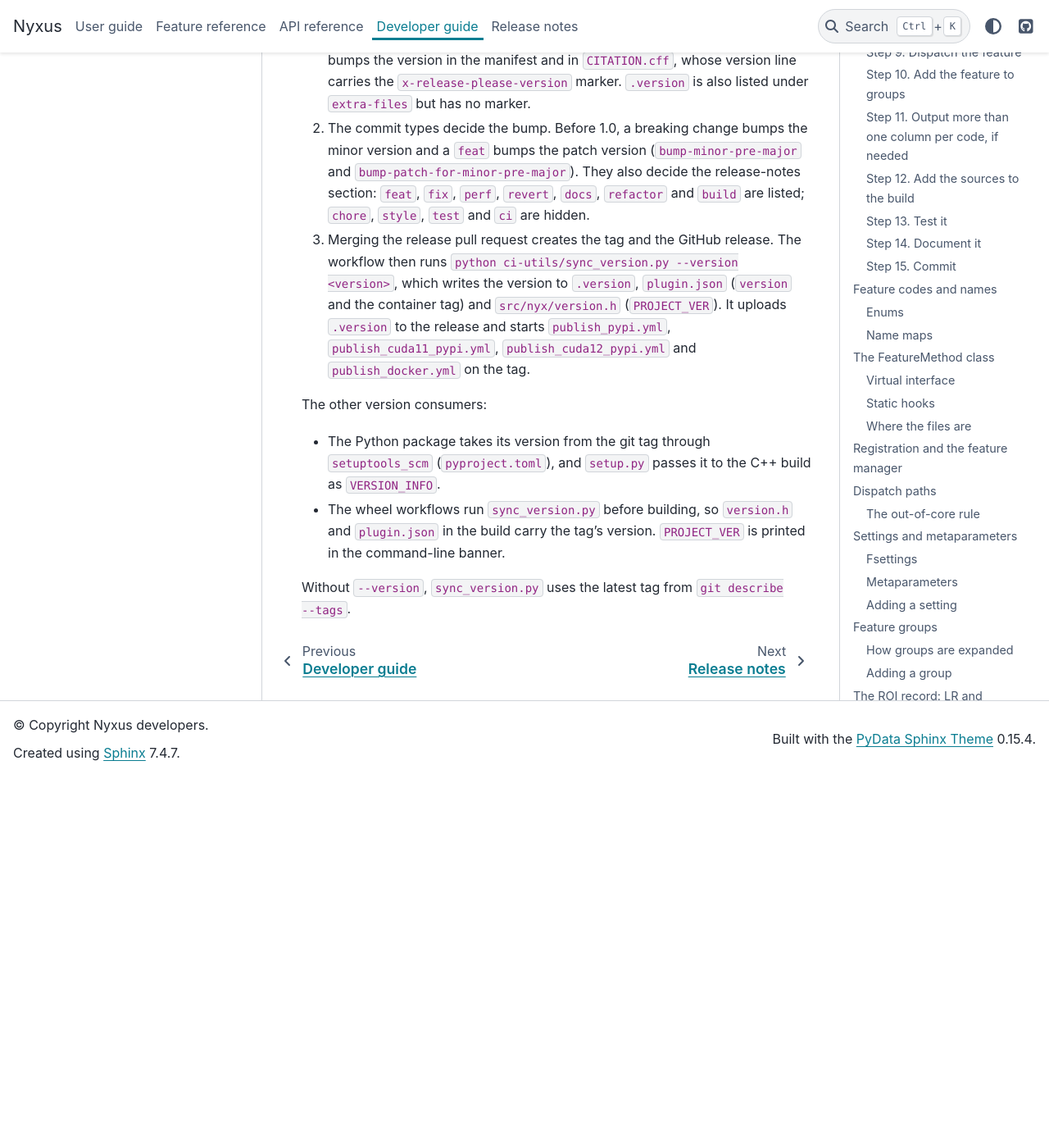
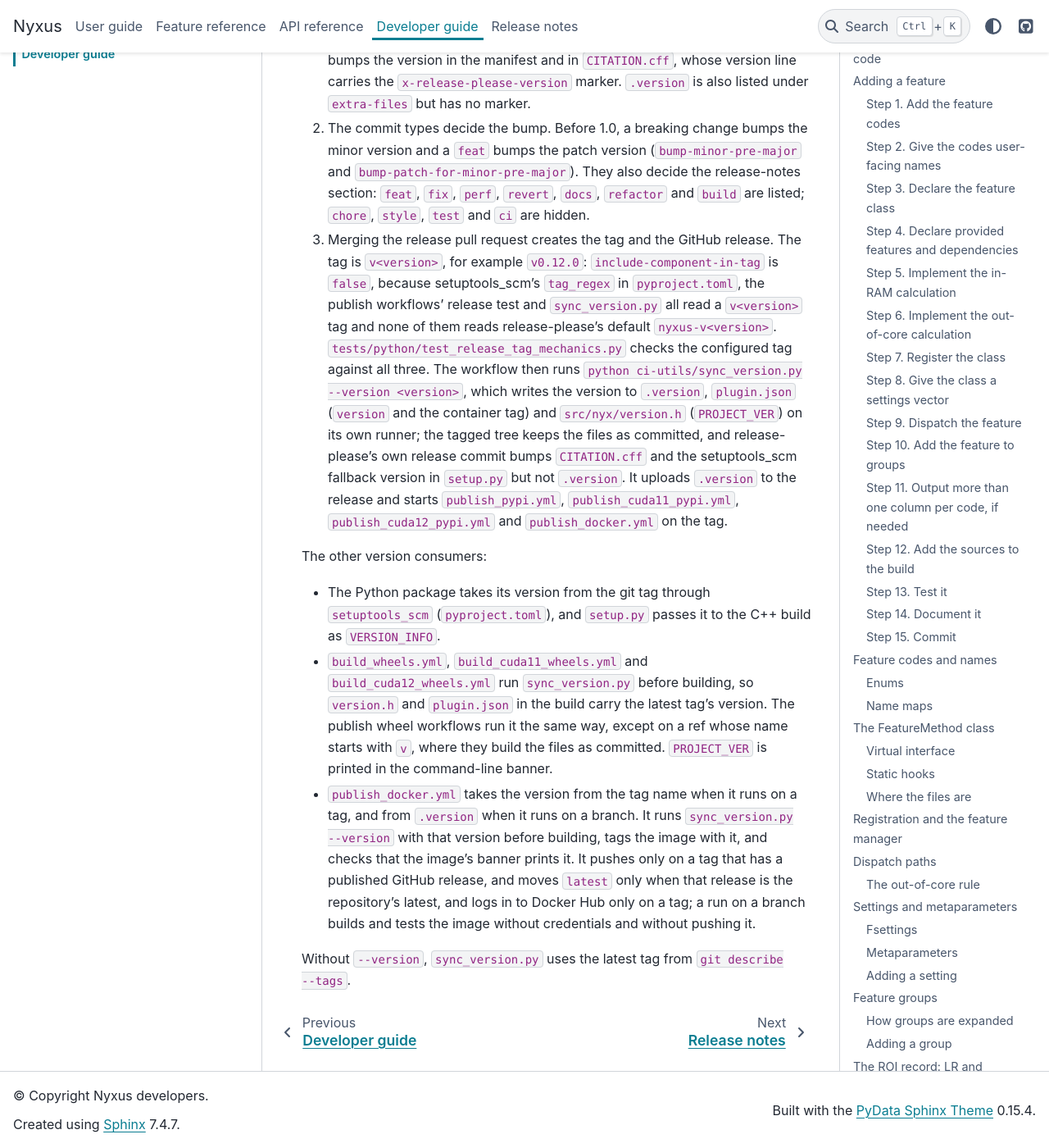
Before and after one commit to PolusAI/nyxus, a Sphinx documentation site: the page built from docs/source/devguide.rst, in a window 1280 px wide and 1400 px high, scrolled down 33821 px. Shown: the whole window at 82% size. Built offline with Sphinx 7.4.7 and the PyData theme 0.15.4, drawn with Linux system fonts in a browser that asks for light colours; before the commit the page ends 34769 px from its top, so only the background shows below that.

Commit message:
fix(docker): make the published image build, start and run on CPU-only hosts
The Publish Docker image workflow could not produce a working image. The
Dockerfile copied a VERSION file the repository does not have. The staging
script copied a fixed list of library globs that no longer matched the
conda env, so its libkeyutils copy failed and about 40 libraries nyxus
links against were never copied. It also put the conda builds of libssl,
libcrypto, libz and libstdc++ over the base image's own.

The image now copies .version. The staging script resolves the executable
with ldd against the env's lib directory and stages every library found
there under its soname. It leaves out the CUDA libraries the base image
provides, provided the base image's copy is no older than the env's, and
stops on anything unresolved or resolving elsewhere in the env. The staged
executable carries DT_RPATH $ORIGIN/lib, so its libraries sit next to it in
/opt/executables/lib. The base image is nvidia/cuda:12.6.3-runtime, which
ships the CUDA versions the env builds against.

On a tag, the workflow takes the version from the tag with setuptools_scm's
tag_regex, syncs .version, version.h and plugin.json, and tags the image
and its version label with it; on a branch it uses .version. It pushes only
on a tag that has a published GitHub release, moves latest only for the
repository's latest release, and logs in to Docker Hub only on a tag, so a
branch run is a dry run that needs no credentials. Before any push, a smoke
test checks that every library and symbol resolves inside the image, that
every staged library is the copy the loader takes, the banner's version,
the version label, the Hounsfield range of a DICOM slice and an *ALL* run on
the GPU-less runner, and that --useGpu=true is refused there.

release-please-config.json sets include-component-in-tag to false, so the
release tag is v<version>, which setuptools_scm, the publish workflows'
release test and sync_version.py all read; its default nyxus-v<version> is
read by none of them. test_release_tag_mechanics.py checks the configured
tag against all of them. devguide.rst describes the release tag and the
Docker workflow's version handling.

```diff
--- a/docs/source/devguide.rst
+++ b/docs/source/devguide.rst
@@ -1351,19 +1351,35 @@ are made by `release-please <https://github.com/googleapis/release-please>`_ fro
    ``bump-patch-for-minor-pre-major``). They also decide the release-notes section: ``feat``,
    ``fix``, ``perf``, ``revert``, ``docs``, ``refactor`` and ``build`` are listed; ``chore``,
    ``style``, ``test`` and ``ci`` are hidden.
-#. Merging the release pull request creates the tag and the GitHub release. The workflow then runs
+#. Merging the release pull request creates the tag and the GitHub release. The tag is
+   ``v<version>``, for example ``v0.12.0``: ``include-component-in-tag`` is ``false``, because
+   setuptools_scm's ``tag_regex`` in ``pyproject.toml``, the publish workflows' release test and
+   ``sync_version.py`` all read a ``v<version>`` tag and none of them reads release-please's
+   default ``nyxus-v<version>``. ``tests/python/test_release_tag_mechanics.py`` checks the
+   configured tag against all three. The workflow then runs
    ``python ci-utils/sync_version.py --version <version>``, which writes the version to
    ``.version``, ``plugin.json`` (``version`` and the container tag) and
-   ``src/nyx/version.h`` (``PROJECT_VER``). It uploads ``.version`` to the release and starts
-   ``publish_pypi.yml``, ``publish_cuda11_pypi.yml``, ``publish_cuda12_pypi.yml`` and
-   ``publish_docker.yml`` on the tag.
+   ``src/nyx/version.h`` (``PROJECT_VER``) on its own runner; the tagged tree keeps the files
+   as committed, and release-please's own release commit bumps ``CITATION.cff`` and the
+   setuptools_scm fallback version in ``setup.py`` but not ``.version``.
+   It uploads ``.version`` to the release and starts ``publish_pypi.yml``,
+   ``publish_cuda11_pypi.yml``, ``publish_cuda12_pypi.yml`` and ``publish_docker.yml`` on the
+   tag.
 
 The other version consumers:
 
 - The Python package takes its version from the git tag through ``setuptools_scm``
   (``pyproject.toml``), and ``setup.py`` passes it to the C++ build as ``VERSION_INFO``.
-- The wheel workflows run ``sync_version.py`` before building, so ``version.h`` and
-  ``plugin.json`` in the build carry the tag's version. ``PROJECT_VER`` is printed in the
-  command-line banner.
+- ``build_wheels.yml``, ``build_cuda11_wheels.yml`` and ``build_cuda12_wheels.yml`` run
+  ``sync_version.py`` before building, so ``version.h`` and ``plugin.json`` in the build carry
+  the latest tag's version. The publish wheel workflows run it the same way, except on a ref
+  whose name starts with ``v``, where they build the files as committed. ``PROJECT_VER`` is
+  printed in the command-line banner.
+- ``publish_docker.yml`` takes the version from the tag name when it runs on a tag, and from
+  ``.version`` when it runs on a branch. It runs ``sync_version.py --version`` with that
+  version before building, tags the image with it, and checks that the image's banner prints
+  it. It pushes only on a tag that has a published GitHub release, and moves ``latest`` only
+  when that release is the repository's latest, and logs in to Docker Hub only on a tag; a run
+  on a branch builds and tests the image without credentials and without pushing it.
 
 Without ``--version``, ``sync_version.py`` uses the latest tag from ``git describe --tags``.
--- a/docs/source/installation.rst
+++ b/docs/source/installation.rst
@@ -148,7 +148,7 @@ The ``polusai/nyxus`` image on Docker Hub holds the command-line program, built
 optional formats and with CUDA support. The images of releases 0.9.2 to 0.11.0 are built on
 ``nvidia/cuda:11.5.2-runtime-ubuntu20.04`` (CUDA 11.5), images 0.4.0 to 0.8.3 on CUDA 11.0, and
 the tags up to 0.2.3 on one older image without CUDA. The ``Dockerfile`` in the repository uses
-``nvidia/cuda:12.6.0-runtime-ubuntu22.04``, and images built from it get that base. The images are
+``nvidia/cuda:12.6.3-runtime-ubuntu22.04``, and images built from it get that base. The images are
 built for ``linux/amd64`` only: on Apple Silicon, Docker runs them under emulation, and on other
 ARM hosts the command-line program has to be built from source. Each release since 0.9.2 is
 tagged with its version number, for example ``polusai/nyxus:0.11.0``, and the newest release is
--- a/release-please-config.json
+++ b/release-please-config.json
@@ -3,6 +3,7 @@
     ".": {
       "release-type": "python",
       "package-name": "nyxus",
+      "include-component-in-tag": false,
       "changelog-sections": [
         {"type": "feat", "section": "Features"},
         {"type": "fix", "section": "Bug Fixes"},
```
Also changed, not shown: 6 other files.
